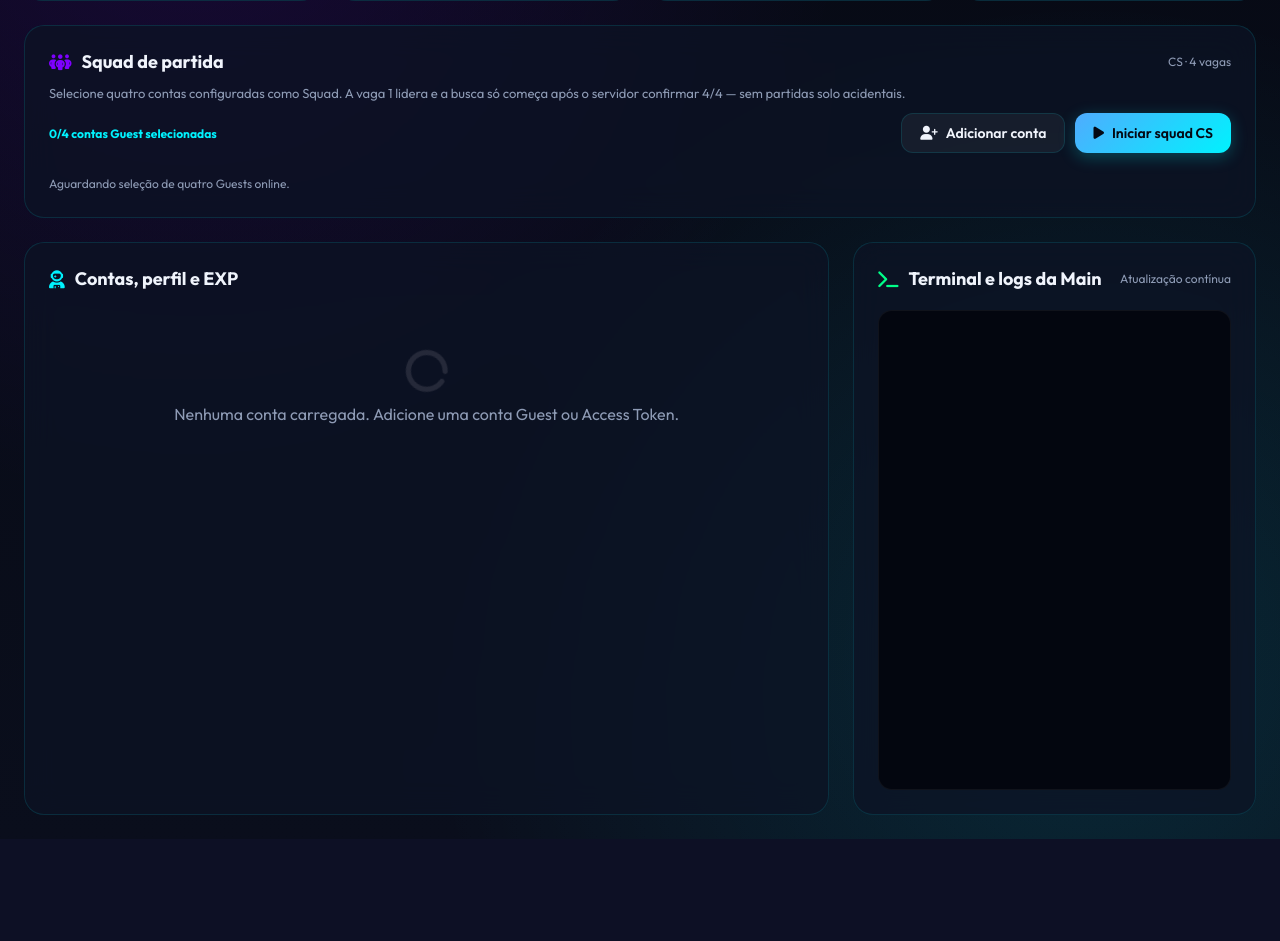
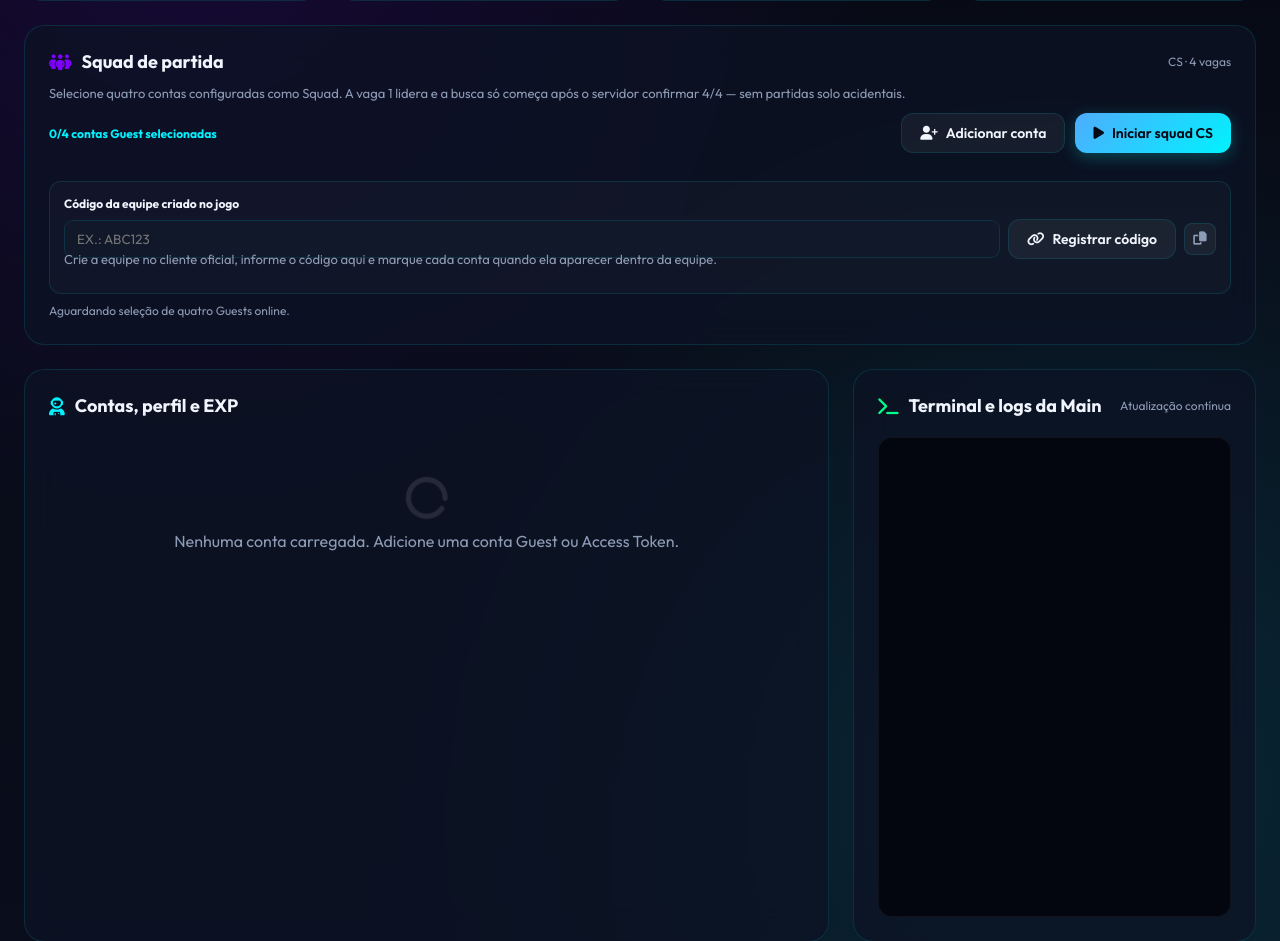
Before and after one commit to unitvtestegratys26-creator/lady-glory, a Python web app: template templates/index.html in a window 1280 px wide. Shown: the part 332-1273 px from the top of the page. Before the commit the page ends 1171 px from the top, so only its background shows below. Run offline with Jinja, Linux system fonts and the light colour scheme; the template is opened without the code that fills it, so the values that code supplies are empty.

Commit message:
Add files via upload

```diff
--- a/templates/index.html
+++ b/templates/index.html
@@ -314,6 +314,13 @@
         .squad-toolbar { display: flex; align-items: center; justify-content: space-between; gap: 12px; margin-bottom: 14px; }
         .squad-count { color: var(--accent-cyan); font-size: 12px; font-weight: 700; }
         .squad-status { color: var(--text-muted); font-size: 12px; line-height: 1.5; margin: 8px 0 0; }
+        .squad-code-panel { margin-top: 14px; padding: 14px; border: 1px solid var(--border-card); border-radius: 12px; background: rgba(255,255,255,.025); }
+        .squad-code-panel label { display:block; color:var(--text-main); font-size:12px; font-weight:700; margin-bottom:8px; }
+        .squad-code-row { display:flex; gap:8px; flex-wrap:wrap; align-items:center; }
+        .squad-code-row input { flex:1; min-width:150px; padding:10px 12px; border-radius:9px; border:1px solid var(--border-card); background:#10182a; color:var(--text-main); text-transform:uppercase; }
+        .manual-confirmations { display:flex; gap:8px; flex-wrap:wrap; margin-top:10px; }
+        .manual-confirm-btn { border:1px solid var(--border-card); background:rgba(255,255,255,.05); color:var(--text-muted); border-radius:8px; padding:8px 10px; cursor:pointer; font-size:11px; }
+        .manual-confirm-btn.confirmed { color:var(--accent-green); border-color:rgba(0,255,136,.35); background:rgba(0,255,136,.10); }
         .squad-slots { display: grid; grid-template-columns: repeat(4, minmax(0, 1fr)); gap: 12px; }
         .squad-select { width: 100%; padding: 11px 12px; border-radius: 10px; color: var(--text-main); background: #10182a; border: 1px solid var(--border-card); }
         .squad-select:focus { outline: 1px solid var(--accent-purple); }
@@ -822,6 +829,16 @@
                 </div>
             </div>
             <div class="squad-slots" id="squad-slots"></div>
+            <div class="squad-code-panel">
+                <label for="team-code-input">Código da equipe criado no jogo</label>
+                <div class="squad-code-row">
+                    <input id="team-code-input" type="text" maxlength="24" placeholder="Ex.: ABC123" autocomplete="off">
+                    <button class="btn btn-secondary" onclick="registerTeamCode()"><i class="fa-solid fa-link"></i> Registrar código</button>
+                    <button class="icon-btn" onclick="copyTeamCode()" title="Copiar código"><i class="fa-solid fa-copy"></i></button>
+                </div>
+                <p class="squad-note">Crie a equipe no cliente oficial, informe o código aqui e marque cada conta quando ela aparecer dentro da equipe.</p>
+                <div id="manual-confirmations" class="manual-confirmations"></div>
+            </div>
             <p class="squad-status" id="squad-status" aria-live="polite">Aguardando seleção de quatro Guests online.</p>
         </section>
 
@@ -1135,6 +1152,33 @@
                 if (label) label.textContent = `${count}/4 contas Guest selecionadas`;
         }
 
+        async function registerTeamCode() {
+            const code = (document.getElementById('team-code-input')?.value || '').trim();
+            const members = Array.from(document.querySelectorAll('.squad-select')).map(select => select.value);
+            try {
+                const res = await fetch('/api/squad/code', { method:'POST', headers:{'Content-Type':'application/json'}, body:JSON.stringify({code, members}) });
+                const data = await res.json();
+                if (data.status !== 'ok') return alert(data.error || 'Não foi possível registrar o código.');
+                renderSquadStatus(data.squad || {}); await fetchStats();
+            } catch (_) { alert('Falha de conexão com o painel.'); }
+        }
+
+        async function copyTeamCode() {
+            const code = document.getElementById('team-code-input')?.value || '';
+            if (!code) return alert('Informe o código primeiro.');
+            try { await navigator.clipboard.writeText(code); alert('Código copiado.'); }
+            catch (_) { alert('Não foi possível copiar automaticamente.'); }
+        }
+
+        async function confirmSquadMember(uid) {
+            try {
+                const res = await fetch('/api/squad/confirm', { method:'POST', headers:{'Content-Type':'application/json'}, body:JSON.stringify({uid}) });
+                const data = await res.json();
+                if (data.status !== 'ok') alert(data.error || 'Não foi possível confirmar.');
+                else { renderSquadStatus(data.squad || {}); await fetchStats(); }
+            } catch (_) { alert('Falha de conexão com o painel.'); }
+        }
+
         async function startSquadFromPanel() {
             const members = Array.from(document.querySelectorAll('.squad-select')).map(select => select.value);
             if (members.length !== 4 || members.some(value => !value) || new Set(members).size !== 4) {
@@ -1146,7 +1190,7 @@
             const status = document.getElementById('squad-status');
             if (status) status.textContent = 'Solicitando preparação da squad…';
             try {
-                const res = await fetch('/api/squad/start', {
+                const res = await fetch('/api/squad/manual-start', {
                     method: 'POST', headers: { 'Content-Type': 'application/json' },
                     body: JSON.stringify({ members, mode: 'CS' })
                 });
@@ -1185,6 +1229,13 @@
                 ERROR: squad.message || 'A preparação falhou; revise o estado das contas e tente novamente.'
             };
             statusNode.textContent = squad.message || messages[state] || state;
+            const codeInput = document.getElementById('team-code-input');
+            if (codeInput && squad.team_code) codeInput.value = squad.team_code;
+            const confirmations = document.getElementById('manual-confirmations');
+            if (confirmations) {
+                const confirmed = new Set((squad.manual_confirmed || []).map(String));
+                confirmations.innerHTML = (squad.manual_members || []).map(uid => `<button class="manual-confirm-btn ${confirmed.has(String(uid)) ? 'confirmed' : ''}" onclick="confirmSquadMember('${escapeHtml(uid)}')"><i class="fa-solid ${confirmed.has(String(uid)) ? 'fa-check' : 'fa-user-check'}"></i> ${escapeHtml(uid)} · ${confirmed.has(String(uid)) ? 'Entrou' : 'Confirmar entrada'}</button>`).join('');
+            }
             const busy = ['PREPARING','CREATING_SQUAD','VERIFYING_LEADER','INVITING','WAITING_FOR_ACCEPTANCE','VERIFYING_MEMBERS','READY','QUEUEING','IN_MATCH'].includes(state);
             if (button) button.disabled = busy;
         }
```
